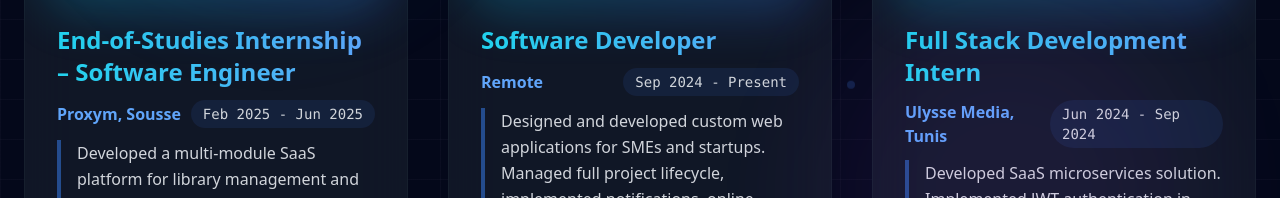
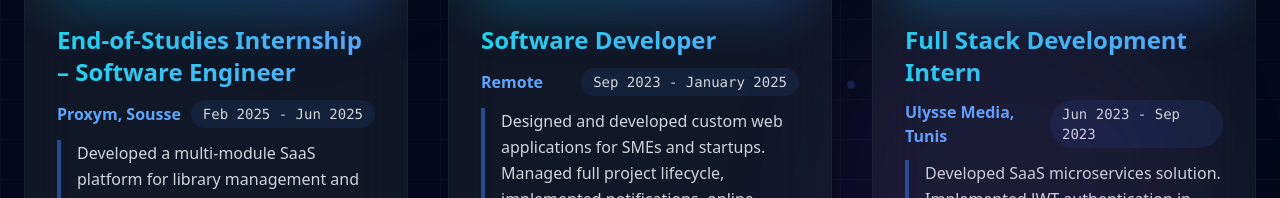
Before and after one commit to maryemderbali/Portfolio, a React (Vite) app: page /#/experience in a window 1280 px wide. Shown: the part 461-659 px from the top of the page. Built offline with nearby package versions, Linux system fonts and the light colour scheme.

Commit message:
Update Experience.jsx

```diff
--- a/src/pages/Experience/Experience.jsx
+++ b/src/pages/Experience/Experience.jsx
@@ -65,7 +65,7 @@ const ExperienceSection = () => {
       icon: Layers,
       title: "Software Developer ",
       company: "Remote",
-      period: "Sep 2024 - Present",
+      period: "Sep 2023 - January 2025",
       description:
         "Designed and developed custom web applications for SMEs and startups. Managed full project lifecycle, implemented notifications, online payments, and third-party API integrations.",
     },
@@ -73,7 +73,7 @@ const ExperienceSection = () => {
       icon: Code2,
       title: "Full Stack Development Intern",
       company: "Ulysse Media, Tunis",
-      period: "Jun 2024 - Sep 2024",
+      period: "Jun 2023 - Sep 2023",
       description:
         "Developed SaaS microservices solution. Implemented JWT authentication in Spring Security. Containerized services with Docker.",
     },
```
